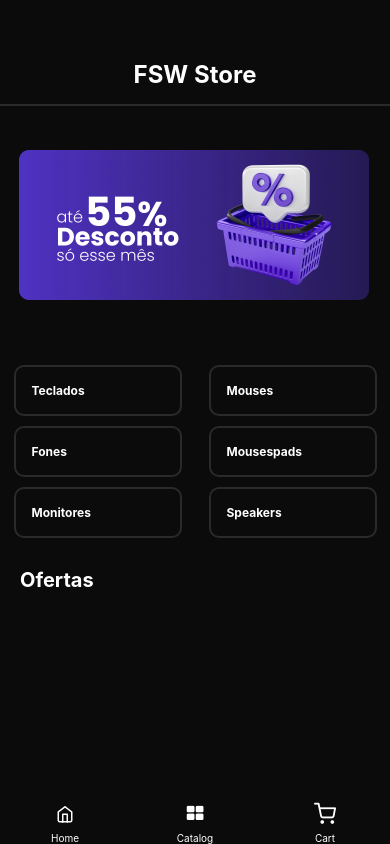
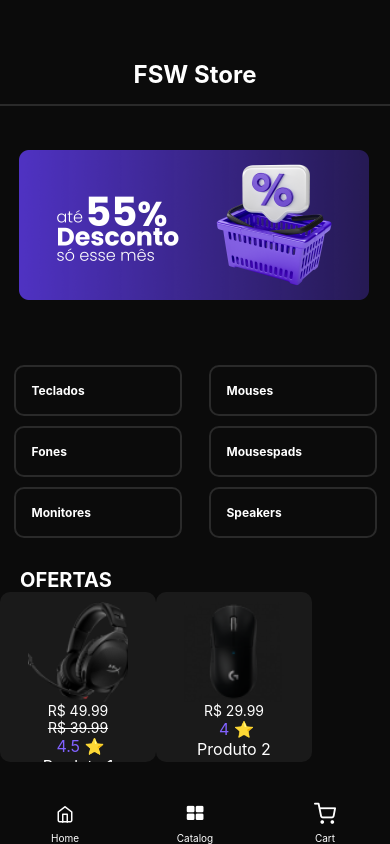
Before and after one commit to JoaoLemes18/E-commerce, a React Native app: screen /Home in a window 390 px wide. Built offline with nearby package versions, Linux system fonts and the light colour scheme.

Commit message:
feat: initializing the card UI

```diff
--- /dev/null
+++ b/src/components/Cards/ProductsCard/index.tsx
@@ -0,0 +1,77 @@
+import React from "react";
+import { View, Text, Image, StyleSheet } from "react-native";
+
+interface CardProps {
+  productName: string;
+  price: number;
+  discountedPrice?: number;
+  rating: number;
+  imageSource: any; // Você pode ajustar o tipo da imagem conforme necessário
+}
+
+const Card: React.FC<CardProps> = ({
+  productName,
+  price,
+  discountedPrice,
+  rating,
+  imageSource,
+}) => {
+  return (
+    <View style={styles.card}>
+      <Image source={imageSource} style={styles.image} />
+      <View style={styles.cardContent}>
+        <Text style={styles.price}>{`R$ ${price.toFixed(2)}`}</Text>
+        {discountedPrice !== undefined && (
+          <Text style={styles.discountedPrice}>{`R$ ${discountedPrice.toFixed(
+            2
+          )}`}</Text>
+        )}
+        <View style={styles.ratingContainer}>
+          <Text style={styles.rating}>{`${rating} ⭐`}</Text>
+        </View>
+      </View>
+      <Text style={styles.productName}>{productName}</Text>
+    </View>
+  );
+};
+
+const styles = StyleSheet.create({
+  card: {
+    width: 156,
+    height: 170,
+    backgroundColor: "#1A1A1A",
+    borderRadius: 10,
+    padding: 10,
+    alignItems: "center",
+  },
+  image: {
+    width: 100,
+    height: 100,
+  },
+  cardContent: {
+    alignItems: "center",
+  },
+  productName: {
+    color: "white",
+    fontSize: 16,
+  },
+  price: {
+    color: "white",
+    fontSize: 14,
+  },
+  discountedPrice: {
+    color: "white",
+    fontSize: 14,
+    textDecorationLine: "line-through",
+  },
+  ratingContainer: {
+    flexDirection: "row",
+  },
+  rating: {
+    color: "#8162FF",
+    fontSize: 16,
+    marginLeft: 5,
+  },
+});
+
+export default Card;
--- a/src/screens/Home/index.tsx
+++ b/src/screens/Home/index.tsx
@@ -5,15 +5,36 @@ import {
   Image,
   TouchableOpacity,
   ScrollView,
+  FlatList,
 } from "react-native";
 import { colors } from "../../colors";
 import ButtonHome from "../../components/Button/ButtonsHome";
 import Banner from "../../../assets/banner-55%off.png";
 import Header from "../../components/Header";
 import TextHome from "../../components/Text";
+import Card from "../../components/Cards/ProductsCard"; // Certifique-se de importar o componente Card a partir do caminho correto
+
+const data = [
+  {
+    id: "1",
+    productName: "Produto 1",
+    price: 49.99,
+    discountedPrice: 39.99,
+    rating: 4.5,
+    imageSource: require("../../../assets/imageFone.png"),
+  },
+  {
+    id: "2",
+    productName: "Produto 2",
+    price: 29.99,
+    rating: 4.0,
+    imageSource: require("../../../assets/imageMouse.png"),
+  },
+];
 
 export default function Home() {
   return (
+    <>
       <ScrollView style={styles.container}>
         <Header />
         <View style={styles.ImageContainer}>
@@ -33,8 +54,23 @@ export default function Home() {
             <ButtonHome title="Speakers" iconName="" />
           </View>
         </View>
-      <TextHome text="Ofertas" style={styles.textHome} />
+        <TextHome text="OFERTAS" style={styles.textHome} />
+        <FlatList
+          data={data}
+          horizontal={true}
+          keyExtractor={(item) => item.id}
+          renderItem={({ item }) => (
+            <Card
+              productName={item.productName}
+              price={item.price}
+              discountedPrice={item.discountedPrice}
+              rating={item.rating}
+              imageSource={item.imageSource}
+            />
+          )}
+        />
       </ScrollView>
+    </>
   );
 }
 
```
Also changed, not shown: assets/imageFone.png (added), assets/imageMouse.png (added). Lines whose indentation alone changed are shown as unchanged.
